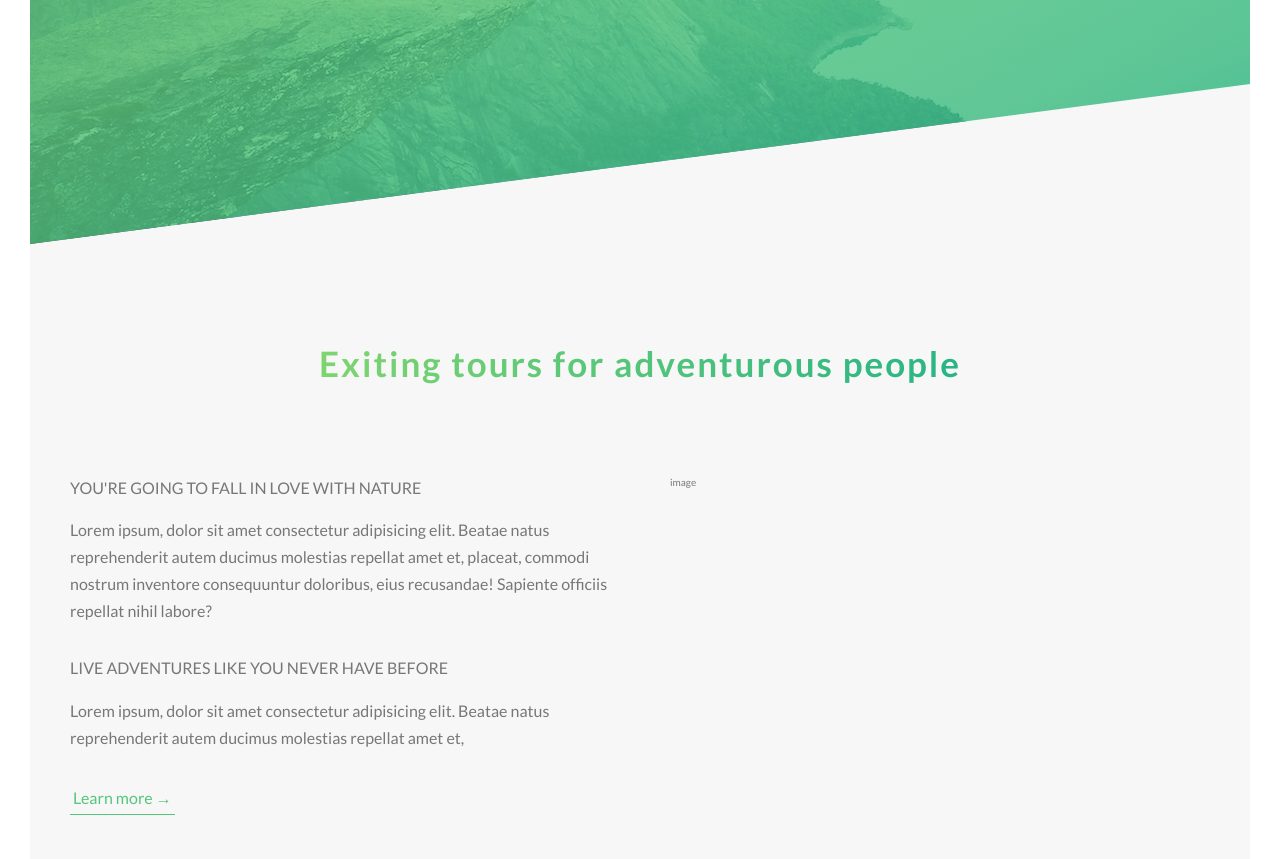
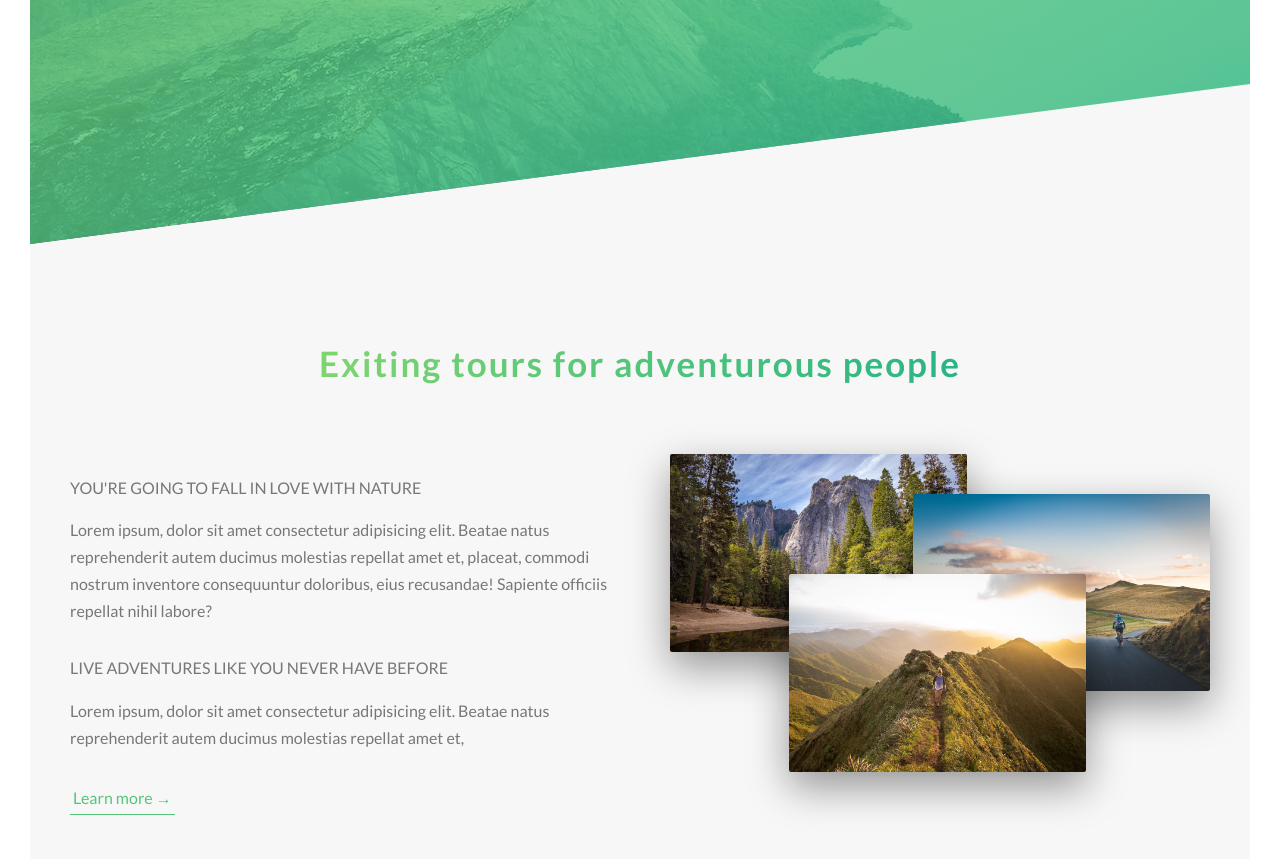
Before and after one commit to Hakeemmidan/udemy-css, a plain HTML site: page Natours/starter/index.html in a window 1280 px wide. Shown: the part 546-1405 px from the top of the page. Drawn offline with Linux system fonts and the light colour scheme.

Commit message:
Complete the 'Building the about section - part 3'

```diff
--- a/Natours/starter/index.html
+++ b/Natours/starter/index.html
@@ -69,7 +69,11 @@
 
                 </div>
                 <div class="col-1-of-2">
-                    image
+                    <div class="composition">
+                        <img src="img/nat-1-large.jpg" alt="comp photo 1" class="composition__photo composition__photo--p1">
+                        <img src="img/nat-2-large.jpg" alt="comp photo 2" class="composition__photo composition__photo--p2">
+                        <img src="img/nat-3-large.jpg" alt="comp photo 3" class="composition__photo composition__photo--p3">
+                    </div>
                 </div>
             </div>
         </section>
--- /dev/null
+++ b/Natours/starter/sass/components/_composition.scss
@@ -0,0 +1,38 @@
+.composition {
+    position: relative;
+    &__photo {
+        width: 55%;
+        box-shadow: 0 1.5rem 4rem rgba($color-black, .4);
+        border-radius: 0.2rem;
+        position: absolute;
+        transition: all 0.1s;
+        outline-offset: 2rem;
+
+        &--p1 {
+            top: -2rem;
+            left: 0;
+        }
+
+        &--p2 {
+            right: 0rem;
+            top: 2rem;
+        }
+
+        &--p3 {
+            left: 22%;
+            top: 10rem;
+        }
+
+        &:hover {
+            // outline is like a border but it has more properties
+            outline: 1.5rem solid $color-primary;
+            transform: scale(1.2) translateY(-0.2rem);
+            box-shadow: 0 2.5rem 4rem rgba($color-black, .5);
+            z-index: 1;
+        }
+    }
+
+    &:hover &__photo:not(:hover) {
+        transform: scale(0.95);
+    }
+}
--- a/Natours/starter/sass/main.scss
+++ b/Natours/starter/sass/main.scss
@@ -9,7 +9,8 @@
 
 @import "pages/home";
 
-@import "components/_button";
+@import "components/button";
+@import "components/composition";
 
 @import "layout/grid";
 @import "layout/header";
```
Also changed, not shown: Natours/starter/css/style.css, Natours/starter/sass/components/_button.scss (renamed from Natours/starter/sass/components/__button.scss).
